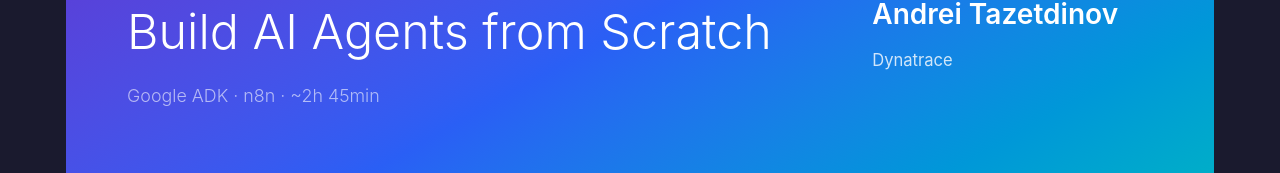
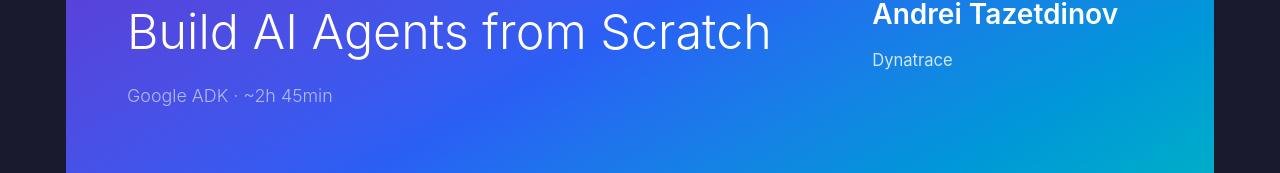
Before and after one commit to ataztech910/slides, a React (Vite) app: page / in a window 1280 px wide. Shown: the part 355-528 px from the top of the page. Built offline with nearby package versions, Linux system fonts and the light colour scheme.

Commit message:
Remove n8n from title subtitle

```diff
--- a/src/slides/exampleSlides.tsx
+++ b/src/slides/exampleSlides.tsx
@@ -78,7 +78,7 @@
     <TitleSlide
       eyebrow="Workshop · 2026"
       title="Build AI Agents from Scratch"
-      subtitle="Google ADK · n8n · ~2h 45min"
+      subtitle="Google ADK · ~2h 45min"
       speakerName="Andrei Tazetdinov"
       speakerRole="Dynatrace"
       slideNumber={slideNumber}
```
